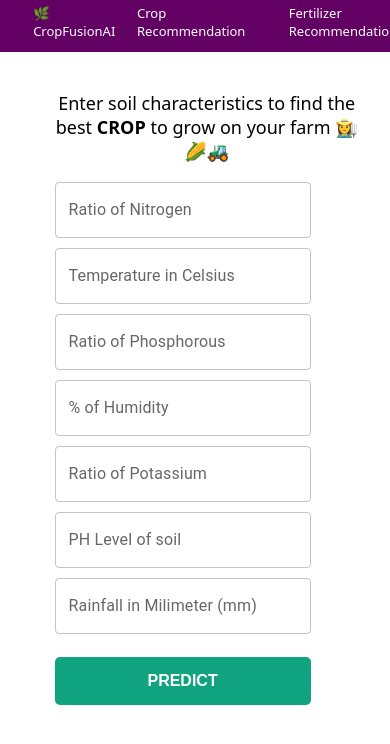
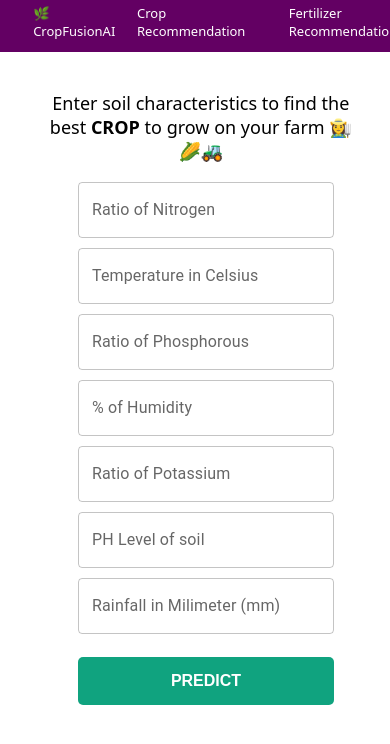
Before and after one commit to deepeshdm/CropFusionAI, a React (Create React App) app: page /crop in a window 390 px wide. Shown: the top 744 px of the page. Built offline with nearby package versions, Linux system fonts and the light colour scheme.

Commit message:
added responsive1

```diff
--- a/src/components/crop/CropPage.css
+++ b/src/components/crop/CropPage.css
@@ -49,9 +49,10 @@ body {
   .crop-p {
     font-size: large;
     text-align: center;
-    width: 80%;
+    width: 83%;
     margin: 0;
-    margin-left: 13%;
+    margin-right: 12%;
+    margin-left: 10%;
     margin-top: 10%;
   }
 
@@ -62,7 +63,8 @@ body {
     row-gap: 10px;
     margin-top: 5%;
     margin-bottom: 15%;
-    margin-left: 14%;
+    margin-right: 21%;
+    margin-left: 20%;
     width: min-content;
   }
 
```
